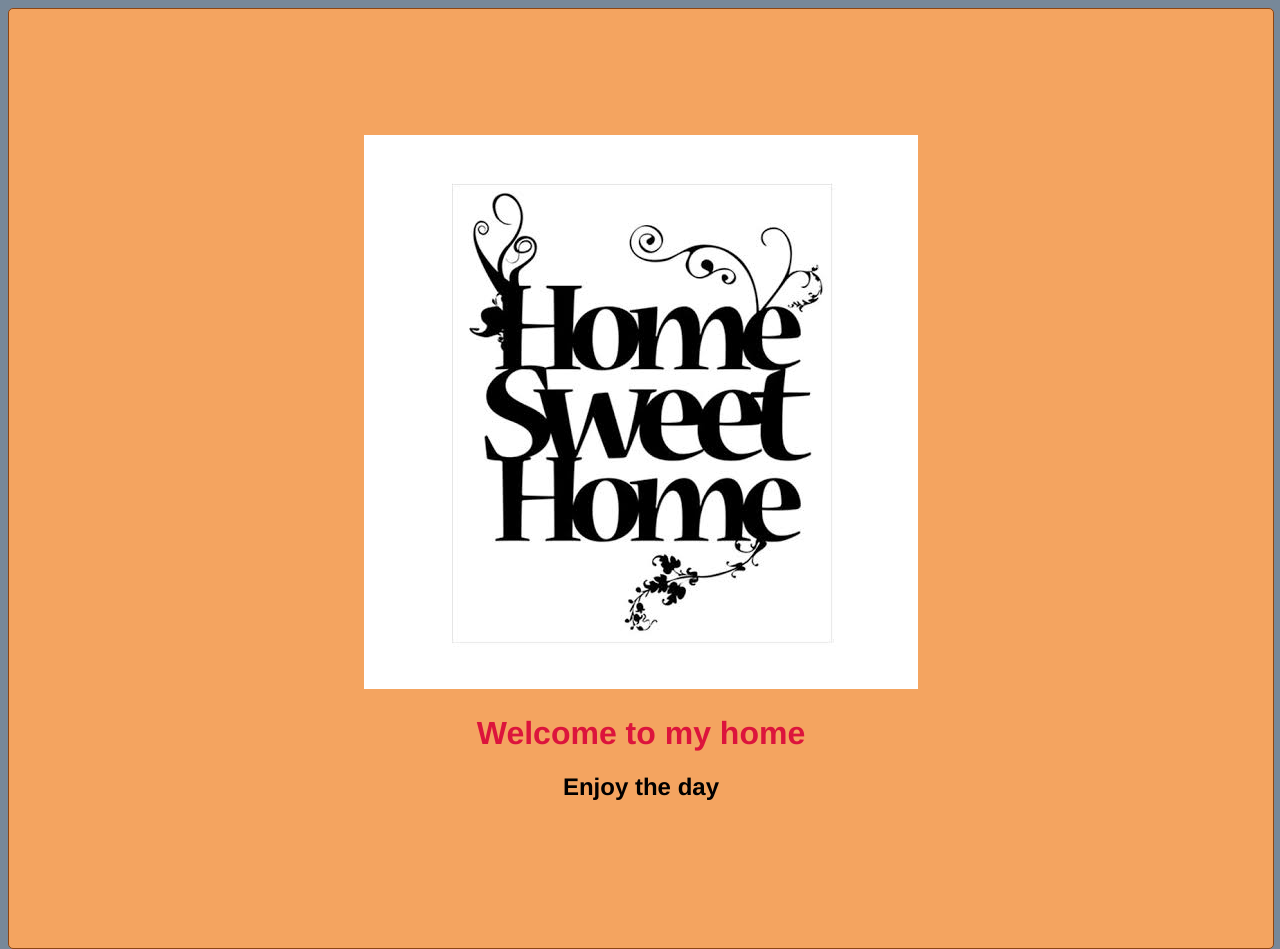
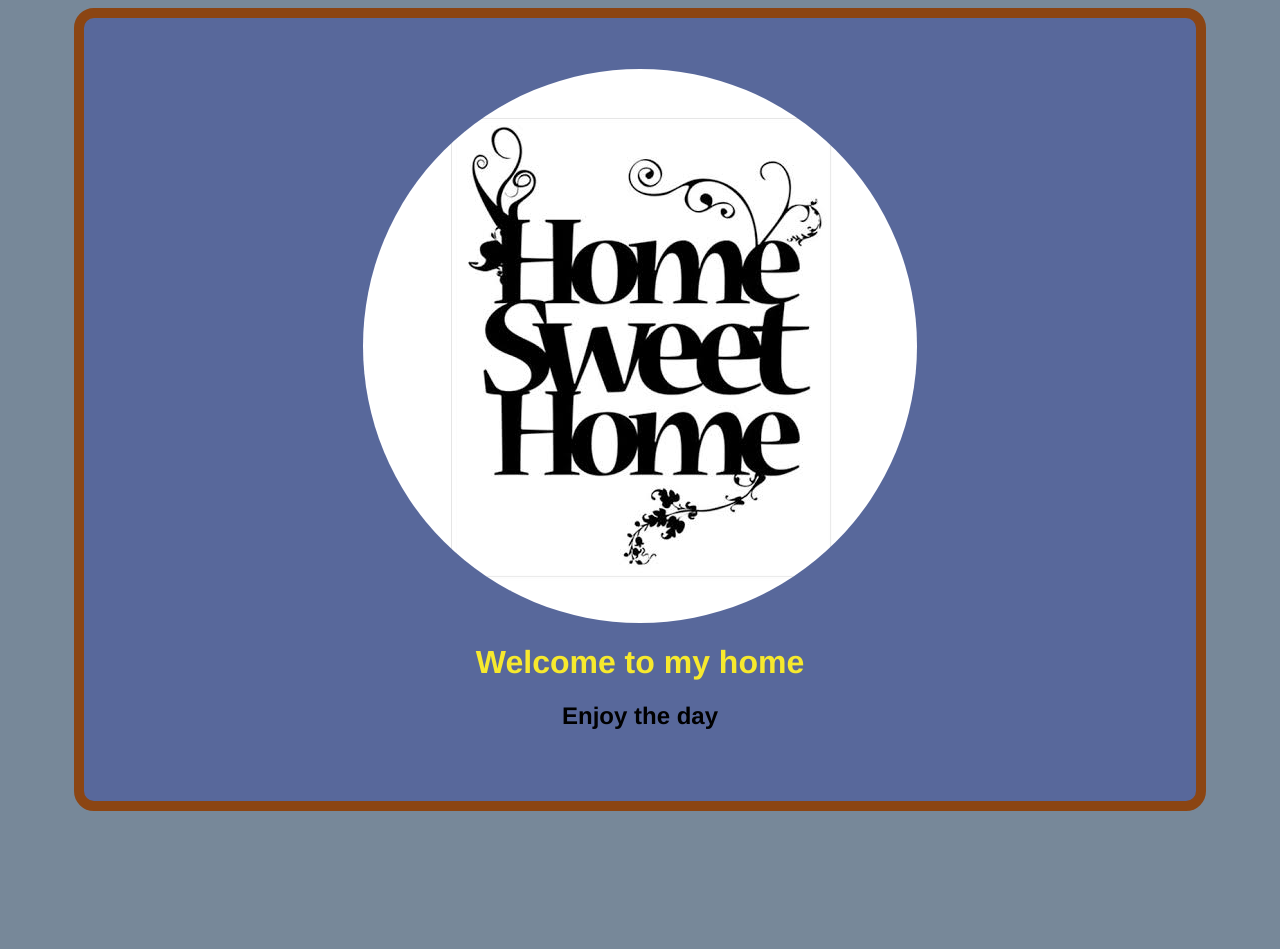
Before and after one commit to hepitechno/git_test, a plain HTML site: page index.html in a window 1280 px wide. After the commit the page ends 819 px from the top, so only its background shows below. Drawn offline with Linux system fonts and the light colour scheme.

Commit message:
edit style css
Co-authored-by: Heru Gunawan <bang.heru82@gmail.com>

```diff
--- a/css/style.css
+++ b/css/style.css
@@ -6,20 +6,22 @@ body {
 .container {
     margin: auto;
     width: 80%;
-    background-color: sandybrown;
-    border: 1px solid saddlebrown;
-    border-radius: 5px;
-    padding: 10%;
+    background-color: rgb(88, 104, 155);
+    border: 10px solid saddlebrown;
+    border-radius: 20px;
+    padding: 4%;
     text-align: center;
 }
 
-.home_img{
+img{
     display: block;
     margin-left: auto;
     margin-right: auto;
+    border-radius: 50%;
 }
 
+
 h1 {
-    color: crimson;
+    color: rgb(247, 233, 45);
 
 }
```
